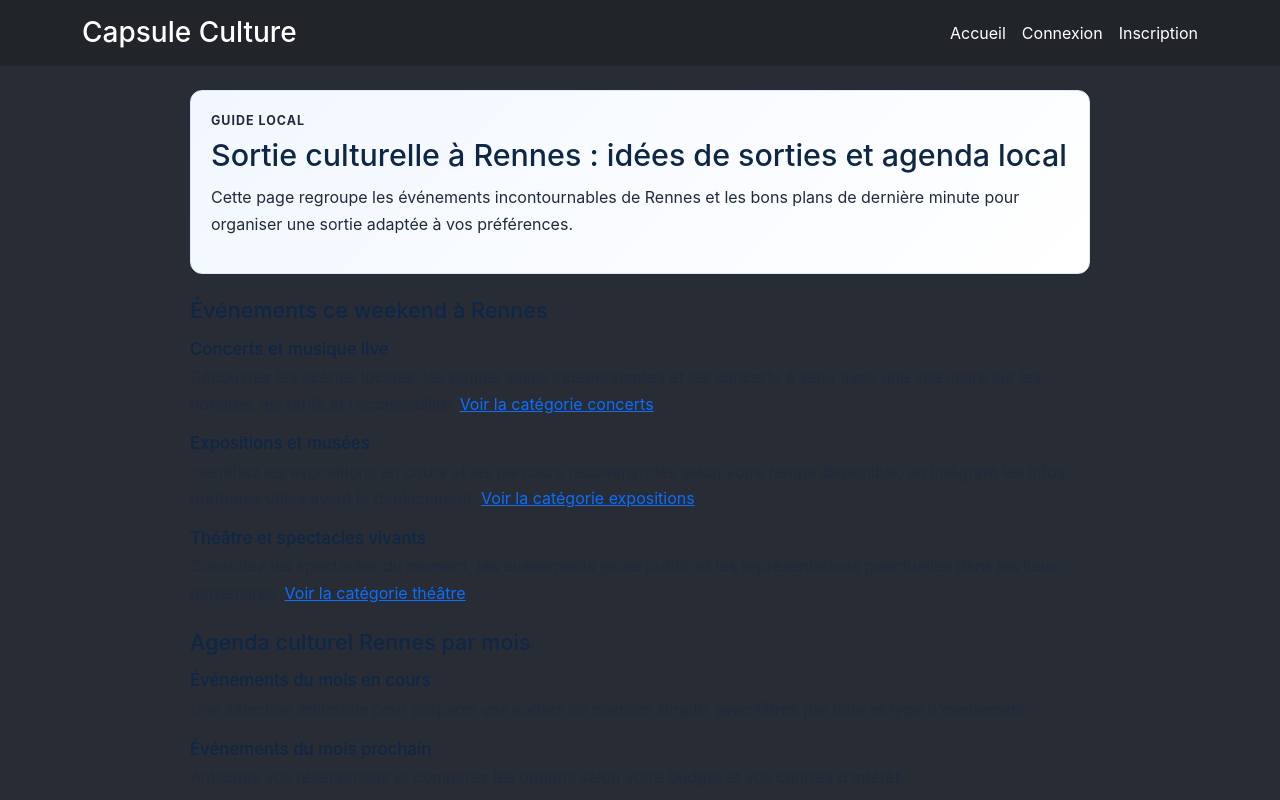
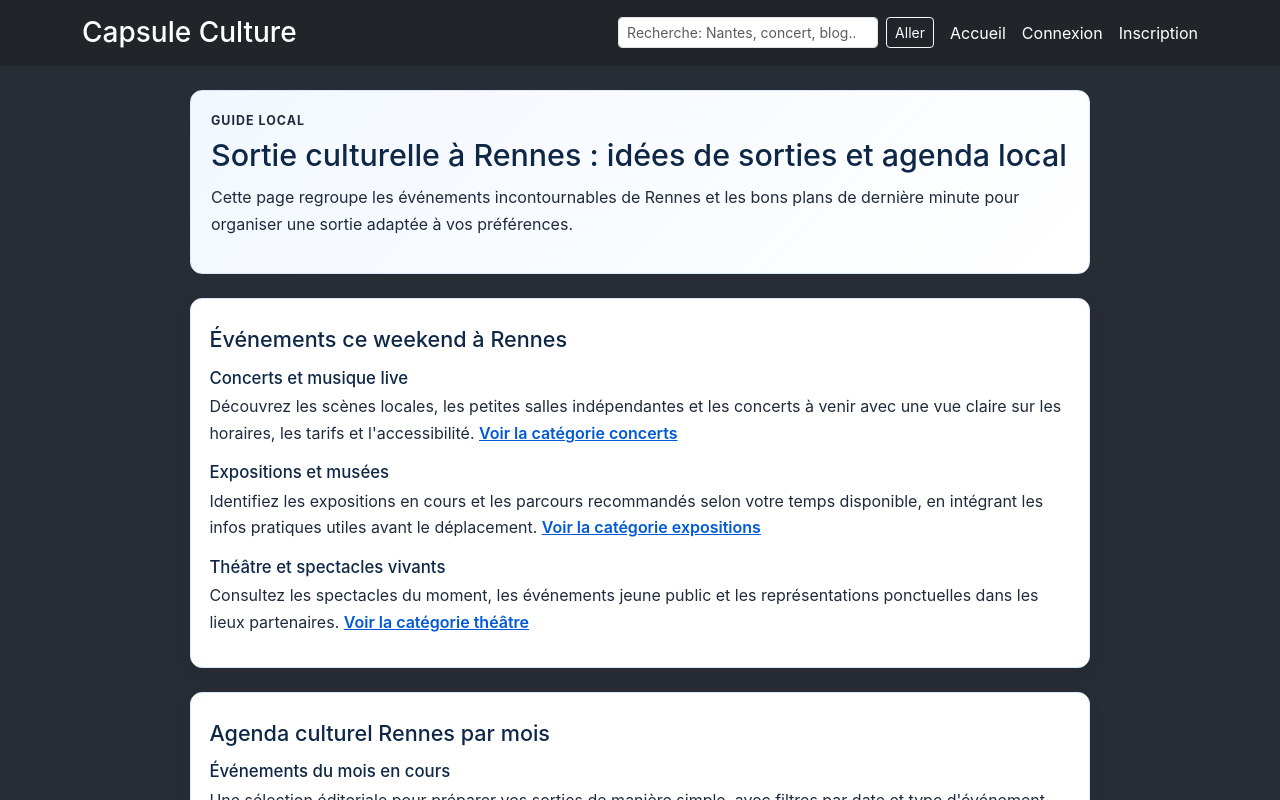
Before and after one commit to Hello-world42/CultureRadar, a React (Create React App) app in the folder front/: page /rennes in a window 1280 px wide. Shown: the top 800 px of the page. Built offline with nearby package versions, Linux system fonts and the light colour scheme.

Commit message:
fix(ui): improve SEO page contrast and add header quick search

```diff
--- a/front/src/components/Header.jsx
+++ b/front/src/components/Header.jsx
@@ -1,4 +1,4 @@
-import React, { useEffect, useState } from "react";
+import React, { useEffect, useMemo, useState } from "react";
 import { Link, useNavigate } from "react-router-dom";
 import {
   deleteNotification,
@@ -9,8 +9,69 @@ import {
 const Header = ({ user }) => {
   const [showNotif, setShowNotif] = useState(false);
   const [notifications, setNotifications] = useState([]);
+  const [searchValue, setSearchValue] = useState("");
+  const [showSuggestions, setShowSuggestions] = useState(false);
   const navigate = useNavigate();
   const isLoggedIn = !!user;
+
+  const searchTargets = useMemo(
+    () => [
+      { label: "Ville Nantes", path: "/nantes", keywords: ["nantes", "ville nantes"] },
+      { label: "Ville Rennes", path: "/rennes", keywords: ["rennes", "ville rennes"] },
+      { label: "Ville Toulouse", path: "/toulouse", keywords: ["toulouse", "ville toulouse"] },
+      { label: "Accessibilité", path: "/accessibilite", keywords: ["accessibilite", "pmr", "handicap"] },
+      {
+        label: "Blog accessibilité global",
+        path: "/blog/accessibilite-culture-guide-complet",
+        keywords: ["blog", "accessibilite", "guide global"],
+      },
+      {
+        label: "Blog Nantes accessible",
+        path: "/blog/sorties-accessibles-nantes-guide-complet",
+        keywords: ["blog nantes", "sorties accessibles nantes"],
+      },
+      {
+        label: "Blog Rennes accessible",
+        path: "/blog/sorties-accessibles-rennes-guide-complet",
+        keywords: ["blog rennes", "sorties accessibles rennes"],
+      },
+      {
+        label: "Blog Toulouse accessible",
+        path: "/blog/sorties-accessibles-toulouse-guide-complet",
+        keywords: ["blog toulouse", "sorties accessibles toulouse"],
+      },
+      { label: "Concerts Nantes", path: "/nantes/concerts", keywords: ["concert", "concerts"] },
+      { label: "Expositions Nantes", path: "/nantes/expositions", keywords: ["expo", "expositions"] },
+      { label: "Théâtre Nantes", path: "/nantes/theatre", keywords: ["theatre", "théâtre"] },
+    ],
+    []
+  );
+
+  const filteredTargets = useMemo(() => {
+    const q = searchValue.trim().toLowerCase();
+    if (!q) {
+      return searchTargets.slice(0, 6);
+    }
+    return searchTargets
+      .filter((item) => {
+        const haystack = `${item.label} ${item.keywords.join(" ")}`.toLowerCase();
+        return haystack.includes(q);
+      })
+      .slice(0, 6);
+  }, [searchTargets, searchValue]);
+
+  const goToTarget = (path) => {
+    setShowSuggestions(false);
+    setSearchValue("");
+    navigate(path);
+  };
+
+  const onSearchSubmit = (e) => {
+    e.preventDefault();
+    if (filteredTargets.length > 0) {
+      goToTarget(filteredTargets[0].path);
+    }
+  };
 
   useEffect(() => {
     if (!isLoggedIn) {
@@ -33,6 +94,63 @@ const Header = ({ user }) => {
         </Link>
         <nav>
           <ul className="list-unstyled d-flex m-0" style={{ alignItems: "center" }}>
+            <li className="me-3" style={{ position: "relative" }}>
+              <form onSubmit={onSearchSubmit} className="d-flex" role="search">
+                <input
+                  type="search"
+                  value={searchValue}
+                  onChange={(e) => {
+                    setSearchValue(e.target.value);
+                    setShowSuggestions(true);
+                  }}
+                  onFocus={() => setShowSuggestions(true)}
+                  placeholder="Recherche: Nantes, concert, blog..."
+                  className="form-control form-control-sm"
+                  style={{ width: 260 }}
+                  aria-label="Recherche pages SEO"
+                />
+                <button type="submit" className="btn btn-sm btn-outline-light ms-2">
+                  Aller
+                </button>
+              </form>
+              {showSuggestions && filteredTargets.length > 0 && (
+                <div
+                  style={{
+                    position: "absolute",
+                    top: 36,
+                    left: 0,
+                    width: 320,
+                    zIndex: 1100,
+                    background: "#fff",
+                    color: "#1f2b3d",
+                    border: "1px solid #d4dded",
+                    borderRadius: 8,
+                    boxShadow: "0 8px 24px rgba(0,0,0,0.18)",
+                    overflow: "hidden",
+                  }}
+                >
+                  {filteredTargets.map((item) => (
+                    <button
+                      key={item.path}
+                      type="button"
+                      onClick={() => goToTarget(item.path)}
+                      style={{
+                        display: "block",
+                        width: "100%",
+                        textAlign: "left",
+                        background: "transparent",
+                        border: "none",
+                        padding: "0.55rem 0.7rem",
+                        borderBottom: "1px solid #eef3ff",
+                        color: "#163055",
+                      }}
+                    >
+                      {item.label}
+                    </button>
+                  ))}
+                </div>
+              )}
+            </li>
             <li className="me-3">
               <Link to="/" className="text-white text-decoration-none">
                 Accueil
--- a/front/src/styles/seoPages.css
+++ b/front/src/styles/seoPages.css
@@ -2,6 +2,7 @@
   max-width: 900px;
   margin: 0 auto;
   line-height: 1.65;
+  color: #1f2b3d;
 }
 
 .seo-hero {
@@ -48,6 +49,23 @@
   color: #1f2b3d;
 }
 
+.seo-page section {
+  background: #ffffff;
+  border: 1px solid #d8e8ff;
+  border-radius: 12px;
+  padding: 1rem 1.15rem;
+  box-shadow: 0 6px 18px rgba(7, 25, 55, 0.06);
+}
+
+.seo-page a {
+  color: #0059d6;
+  font-weight: 600;
+}
+
+.seo-page a:hover {
+  color: #0f2747;
+}
+
 .cta-box {
   border: 1px solid #bed8ff;
   background: #eff6ff;
```
